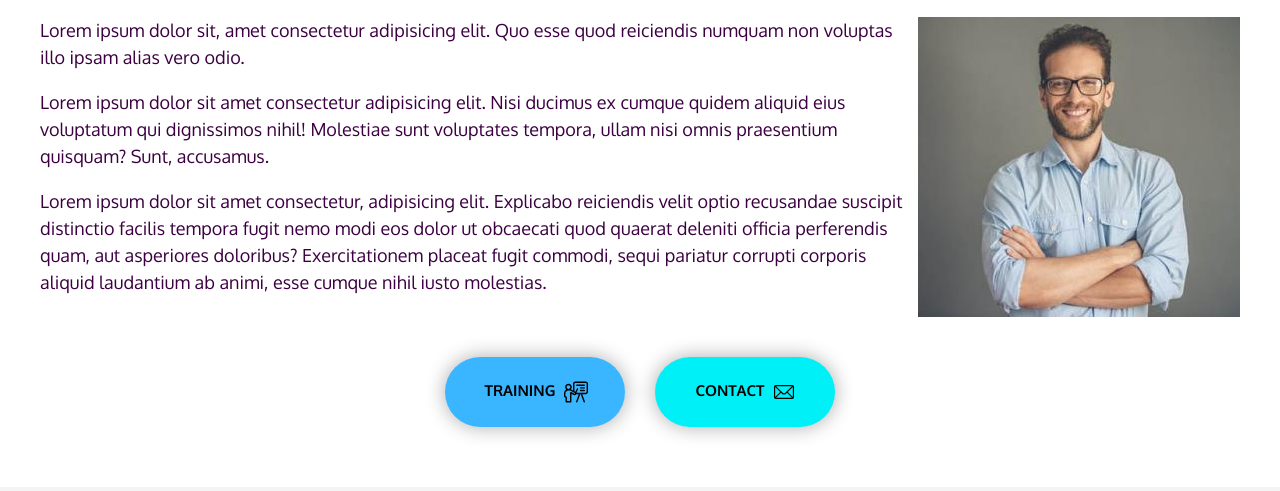
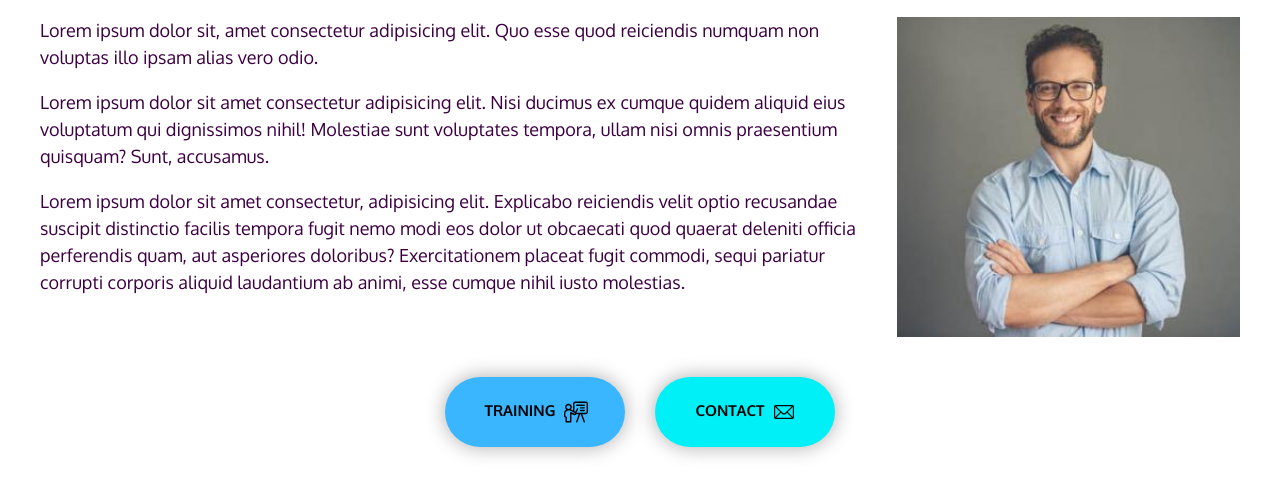
Before and after one commit to SasanTazayoni/Integrate, a website built with Parcel: page About.html in a window 1280 px wide. Shown: the part 727-1218 px from the top of the page. Built offline with nearby package versions, Linux system fonts and the light colour scheme.

Commit message:
Image optimisation on about section

```diff
--- a/CSS/styles.css
+++ b/CSS/styles.css
@@ -1228,6 +1228,13 @@ a {
   padding-top: 4rem;
 }
 
+@media screen and (min-width: 1024px) {
+  .about__image {
+    height: 40vh;
+    padding-left: 4rem;
+  }
+}
+
 @media screen and (min-width: 1296px) {
   .about__iframe-container {
     display: flex;
```
